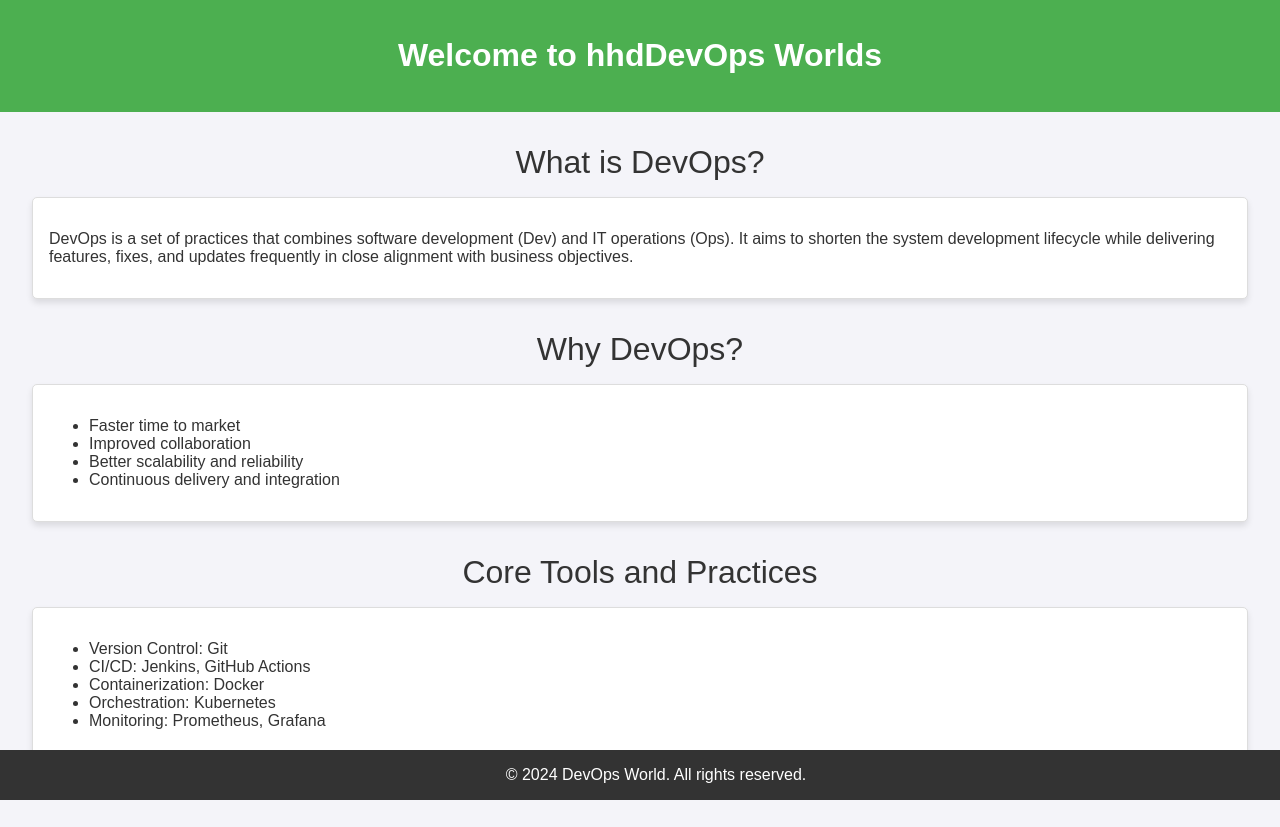
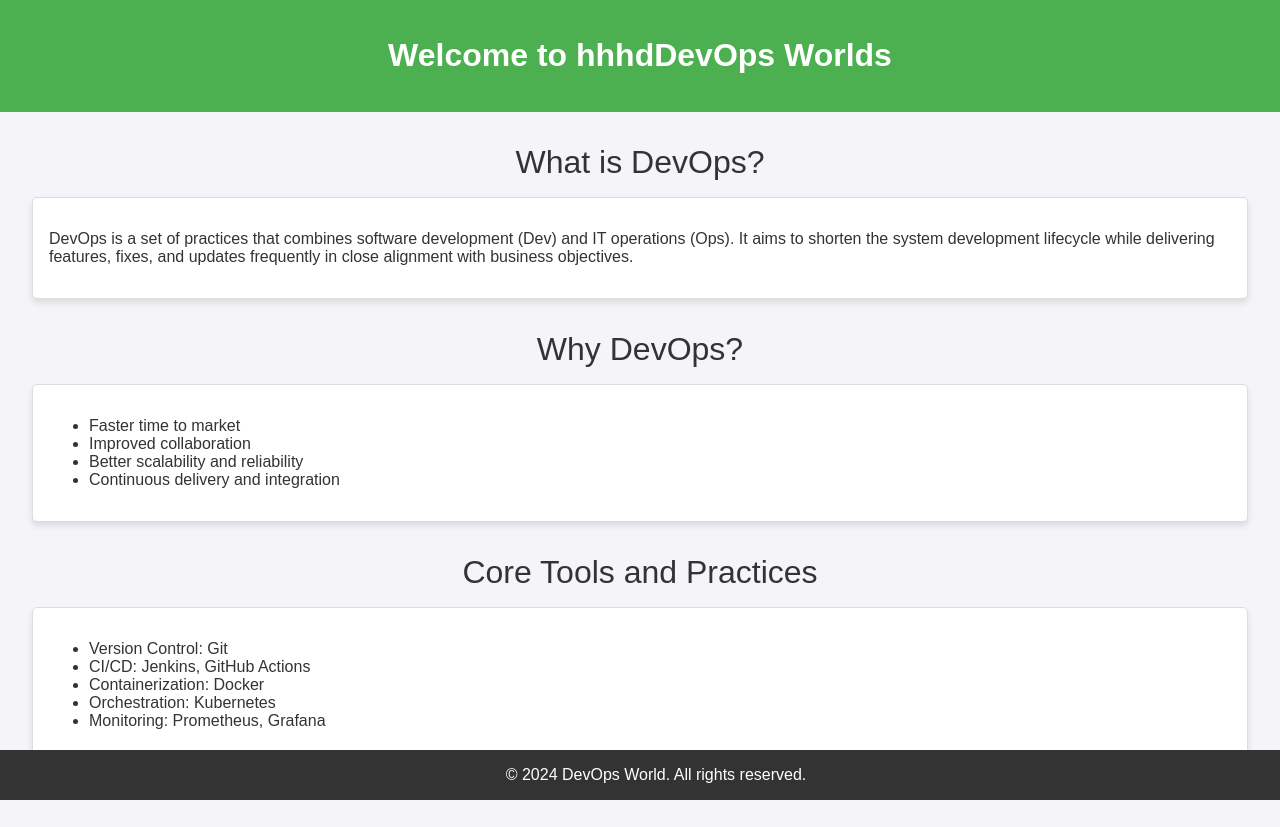
Before and after one commit to Sabzali2003/project77, a plain HTML site: page index.html in a window 1280 px wide. Drawn offline with Linux system fonts and the light colour scheme.

Commit message:
Update index.html

```diff
--- a/index.html
+++ b/index.html
@@ -50,7 +50,7 @@
 </head>
 <body>
     <header>
-        <h1>Welcome to hhdDevOps Worlds</h1>
+        <h1>Welcome to hhhdDevOps Worlds</h1>
     </header>
     <main>
         <section>
```
